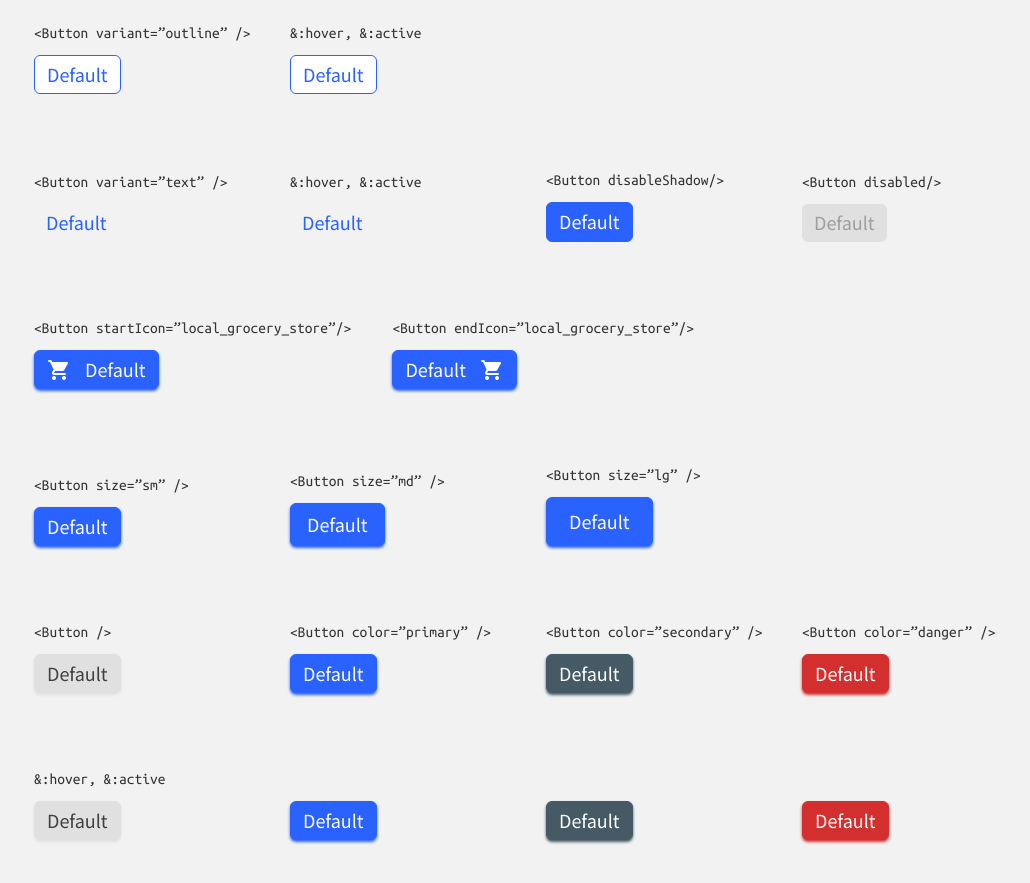
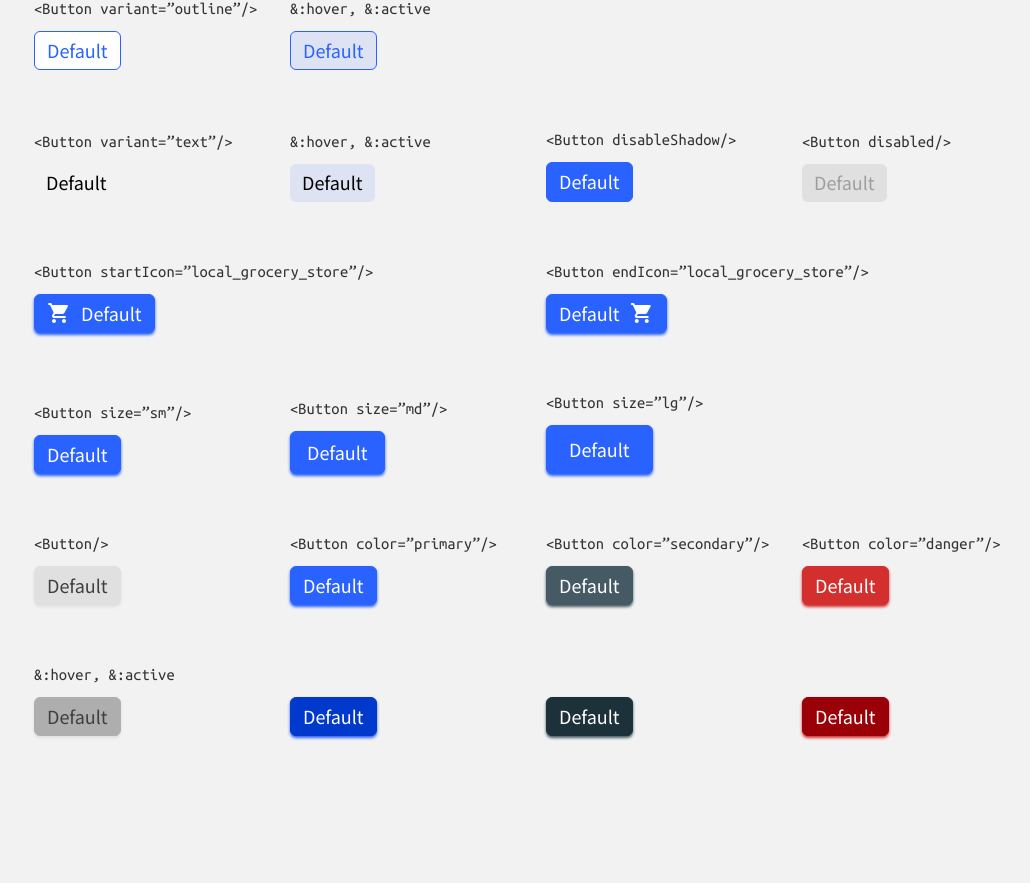
Before and after one commit to bpa03/buttons-components, a React (Create React App) app: page / in a window 1280 px wide. Shown: the part 259-1142 px from the top of the page, without its empty margins (94-1124 px from the left). After the commit the page ends 1079 px from the top, so only its background shows below. Built offline with nearby package versions, Linux system fonts and the light colour scheme.

Commit message:
Project finished

```diff
--- a/package.json
+++ b/package.json
@@ -1,5 +1,5 @@
 {
-  "name": "inputs-components",
+  "name": "buttons-components",
   "version": "0.1.0",
   "private": true,
   "dependencies": {
--- a/src/components/common/Button/Button.jsx
+++ b/src/components/common/Button/Button.jsx
@@ -13,6 +13,8 @@ export const ButtonBase = styled.button`
   border-radius: 6px;
   line-height: 1.4rem;
   cursor: pointer;
+  display: flex;
+  align-items: center;
 `;
 
 export const Button = ({
@@ -24,6 +26,7 @@ export const Button = ({
   startIcon,
   endIcon,
   disableShadow,
+  hover
 }) => {
   return (
     <ButtonBase
@@ -32,6 +35,7 @@ export const Button = ({
       variant={variant}
       disabled={disabled}
       disableShadow={disableShadow}
+      hover={hover}
     >
       {startIcon && (
         <Icon icon={startIcon} style={{ marginRight: "10px" }} />
@@ -52,6 +56,7 @@ Button.propTypes = {
   startIcon: PropTypes.string,
   endIcon: PropTypes.string,
   disableShadow: PropTypes.bool,
+  hover: PropTypes.bool
 };
 
 Button.defaultProps = {
@@ -62,4 +67,5 @@ Button.defaultProps = {
   startIcon: "",
   endIcon: "",
   disableShadow: false,
+  hover: false
 };
--- a/src/components/common/Button/Styles.js
+++ b/src/components/common/Button/Styles.js
@@ -18,9 +18,13 @@ export const lg = css`
 // Buttons Variants
 
 export const defaultButton = css`
-  background: ${(props) => Colors[props.color].color};
+  background: ${(props) => props.hover
+    ? Colors[props.color].darken
+    : Colors[props.color].color};
+  border: 1px solid ${props => props.hover
+    ? Colors[props.color].darken
+    : Colors[props.color].color};
   color: ${(props) => Colors[props.color].font};
-  border: 1px solid ${props => Colors[props.color].color};
   transition: background 0.3s, border 0.3s;
   ${props =>
     props.disableShadow
@@ -34,7 +38,10 @@ export const defaultButton = css`
 `;
 
 export const outline = css`
-  background: #fff;
+  background: ${props => props.hover
+    ? Colors[props.color].ligth
+    : "#fff"
+  };
   color: ${props => Colors[props.color].color};
   border: 1px solid ${props => Colors[props.color].color};
   transition: background 0.3s, border 0.3s;
@@ -45,8 +52,11 @@ export const outline = css`
 `
 
 export const text = css`
-  background: transparent;
-  color: ${props => Colors[props.color].color};
+  background: ${props => props.hover
+    ? Colors[props.color].ligth
+    : 'transparent'
+  };
+  color: Colors[props.color].color;
   transition: background 0.3s, border 0.3s;
 
   &:hover, &:active {
--- a/src/components/views/Home/Home.jsx
+++ b/src/components/views/Home/Home.jsx
@@ -10,32 +10,32 @@ export const Home = () => {
       <Wrapper>
         <Row>
           <Box>
-            <BoxTitle> {"<Button />"} </BoxTitle>
+            <BoxTitle> {"<Button/>"} </BoxTitle>
             <Button>Default</Button>
           </Box>
           <Box>
             <BoxTitle> {"&:hover, &:active"} </BoxTitle>
-            <Button>Default</Button>
+            <Button hover>Default</Button>
           </Box>
         </Row>
         <Row>
           <Box>
-            <BoxTitle> {"<Button variant=”outline” />"} </BoxTitle>
+            <BoxTitle> {"<Button variant=”outline”/>"} </BoxTitle>
             <Button variant="outline" color="primary"> Default </Button>
           </Box>
           <Box>
             <BoxTitle> {"&:hover, &:active"} </BoxTitle>
-            <Button variant="outline" color="primary"> Default </Button>
+            <Button variant="outline" color="primary" hover> Default </Button>
           </Box>
         </Row>
         <Row>
           <Box>
-            <BoxTitle> {"<Button variant=”text” />"} </BoxTitle>
+            <BoxTitle> {"<Button variant=”text”/>"} </BoxTitle>
             <Button variant="text" color="primary"> Default </Button>
           </Box>
           <Box>
             <BoxTitle> {"&:hover, &:active"} </BoxTitle>
-            <Button variant="text" color="primary"> Default </Button>
+            <Button variant="text" color="primary" hover> Default </Button>
           </Box>
           <Box>
             <BoxTitle> {"<Button disableShadow/>"} </BoxTitle>
@@ -47,60 +47,60 @@ export const Home = () => {
           </Box>
         </Row>
         <Row>
-          <Box style={{ flexBasis: "35%" }}>
+          <Box style={{ flexBasis: "50%" }}>
             <BoxTitle> {"<Button startIcon=”local_grocery_store”/>"} </BoxTitle>
             <Button color="primary" startIcon="local_grocery_store" > Default </Button>
           </Box>
-          <Box style={{ flexBasis: "35%" }}>
+          <Box style={{ flexBasis: "50%" }}>
             <BoxTitle> {"<Button endIcon=”local_grocery_store”/>"} </BoxTitle>
             <Button color="primary" endIcon="local_grocery_store" > Default </Button>
           </Box>
         </Row>
         <Row>
           <Box>
-            <BoxTitle> {"<Button size=”sm” />"} </BoxTitle>
+            <BoxTitle> {"<Button size=”sm”/>"} </BoxTitle>
             <Button color="primary" size="sm"> Default </Button>
           </Box>
           <Box>
-            <BoxTitle> {"<Button size=”md” />"} </BoxTitle>
+            <BoxTitle> {"<Button size=”md”/>"} </BoxTitle>
             <Button color="primary" size="md"> Default </Button>
           </Box>
           <Box>
-            <BoxTitle> {"<Button size=”lg” />"} </BoxTitle>
+            <BoxTitle> {"<Button size=”lg”/>"} </BoxTitle>
             <Button color="primary" size="lg"> Default </Button>
           </Box>
         </Row>
         <Row>
           <Box>
-            <BoxTitle> {"<Button />"} </BoxTitle>
+            <BoxTitle> {"<Button/>"} </BoxTitle>
             <Button> Default </Button>
           </Box>
           <Box>
-            <BoxTitle> {"<Button color=”primary” />"} </BoxTitle>
+            <BoxTitle> {"<Button color=”primary”/>"} </BoxTitle>
             <Button color="primary"> Default </Button>
           </Box>
           <Box>
-            <BoxTitle> {"<Button color=”secondary” />"} </BoxTitle>
+            <BoxTitle> {"<Button color=”secondary”/>"} </BoxTitle>
             <Button color="secondary"> Default </Button>
           </Box>
           <Box>
-            <BoxTitle> {"<Button color=”danger” />"} </BoxTitle>
+            <BoxTitle> {"<Button color=”danger”/>"} </BoxTitle>
             <Button color="danger"> Default </Button>
           </Box>
         </Row>
         <Row>
           <Box>
             <BoxTitle> {"&:hover, &:active"} </BoxTitle>
-            <Button> Default </Button>
+            <Button hover> Default </Button>
           </Box>
           <Box>
-            <Button color="primary"> Default </Button>
+            <Button color="primary" hover> Default </Button>
           </Box>
           <Box>
-            <Button color="secondary"> Default </Button>
+            <Button color="secondary" hover> Default </Button>
           </Box>
           <Box>
-            <Button color="danger"> Default </Button>
+            <Button color="danger" hover> Default </Button>
           </Box>
         </Row>
       </Wrapper>
--- a/src/components/views/Home/Styles.js
+++ b/src/components/views/Home/Styles.js
@@ -36,7 +36,7 @@ export const Row = styled.div`
   flex-direction: row;
   justify-content: space-evenly;
   align-items: flex-end;
-  margin: 38px 0;
+  margin: 30px 0;
 
   @media only screen and (min-width: 850px) {
     & {
@@ -46,6 +46,7 @@ export const Row = styled.div`
 
   @media only screen and (max-width: 730px) {
     & {
+      margin: 20px 0;
       flex-wrap: wrap;
     }
   }
@@ -75,7 +76,7 @@ export const Box = styled.div`
 
   @media screen and (max-width: 930px) {
     & {
-      flex-basis: 50%;
+      flex-basis: 45%;
     }
     & button {
       margin: 0 auto;
@@ -87,7 +88,7 @@ export const Box = styled.div`
 `;
 
 export const BoxTitle = styled.p`
-  font-size: .86em;
+  font-size: .92em;
   font-weight: 400;
   line-height: 20px;
   margin-bottom: 12px;
```
